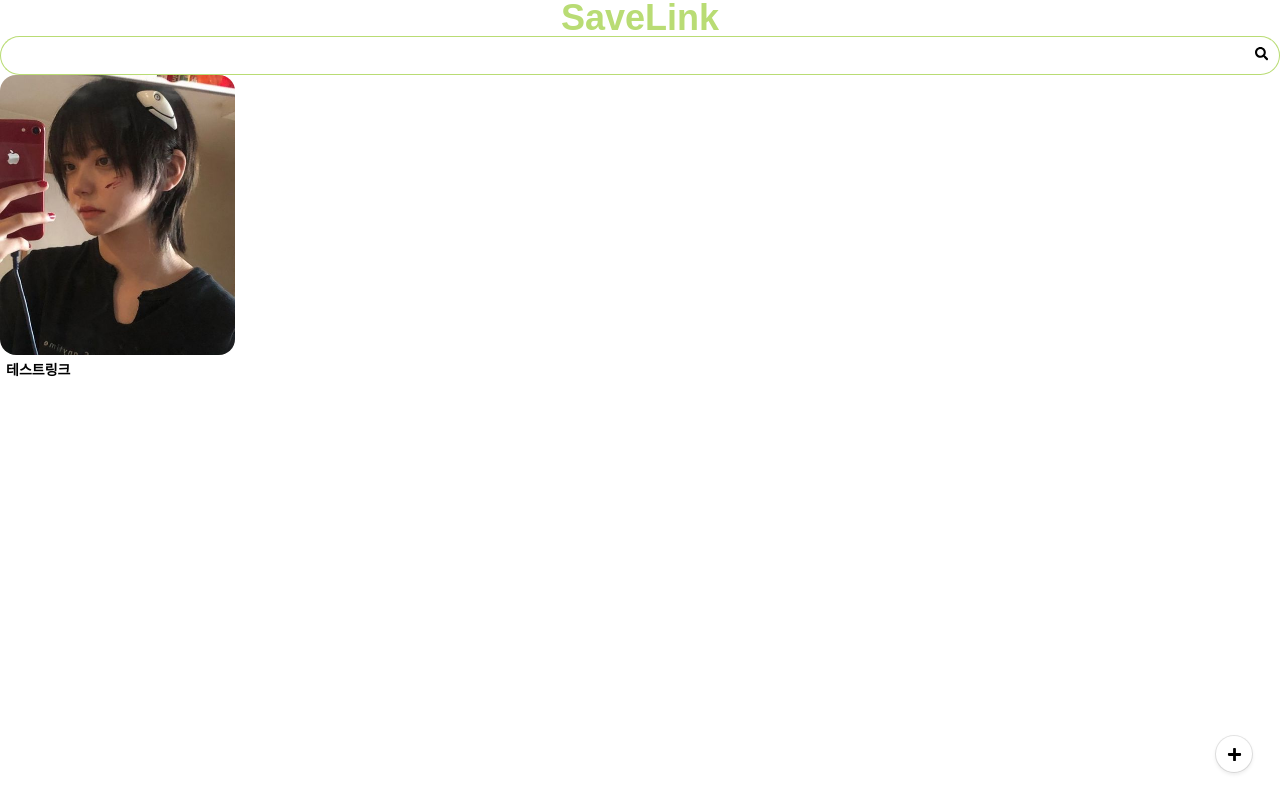
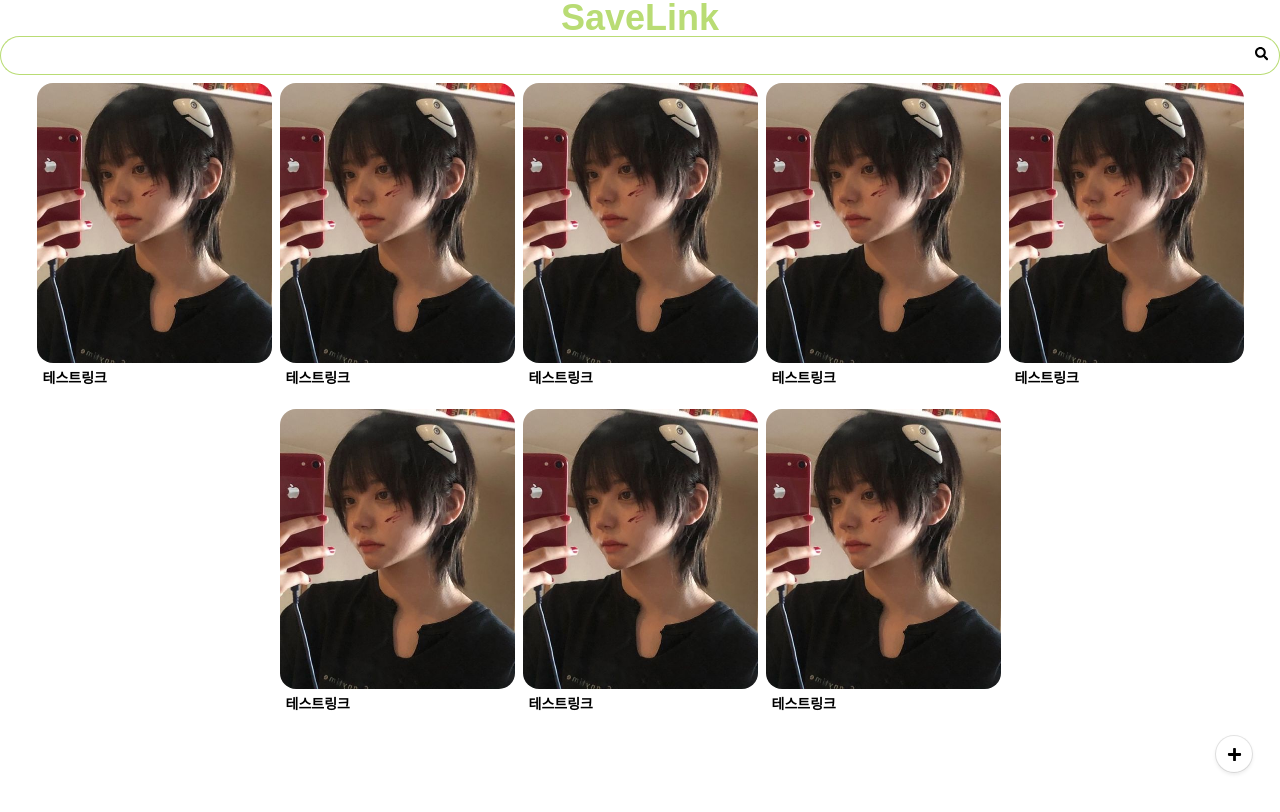
Before and after one commit to rladngus133/SaveLink, a React (Vite) app: page / in a window 1280 px wide. Shown: the top 812 px of the page. Built offline with nearby package versions, Linux system fonts and the light colour scheme.

Commit message:
style/CardList구현

```diff
--- a/src/App.tsx
+++ b/src/App.tsx
@@ -5,6 +5,7 @@ import SearchBar from "./components/common/SearchBar";
 import Logo from "./components/common/Logo";
 import Card from "./components/common/Card";
 import PlusButton from "./components/common/PlusButton";
+import CardList from "./components/common/CardList";
 
 function App() {
   return (
@@ -12,7 +13,11 @@ function App() {
       <GlobalStyles />
       <Logo />
       <SearchBar />
-      <Card />
+      <CardList>
+        {[...Array(8)].map((_, i) => (
+          <Card key={i} />
+        ))}
+      </CardList>
       <PlusButton />
     </ThemeProvider>
   );
--- /dev/null
+++ b/src/components/common/CardList.tsx
@@ -0,0 +1,17 @@
+import { ReactNode } from "react";
+import styled from "styled-components";
+
+export default function CardList({ children }: { children: ReactNode }) {
+  return <S.Container>{children}</S.Container>;
+}
+
+const S = {
+  Container: styled.div`
+    display: flex;
+    justify-content: center;
+    flex-wrap: wrap;
+    gap: 8px;
+    padding-inline: 12px;
+    padding-block: 8px;
+  `,
+};
--- a/src/components/common/PlusButton.tsx
+++ b/src/components/common/PlusButton.tsx
@@ -13,7 +13,8 @@ export default function PlusButton() {
 
 const S = {
   Container: styled(motion.div)`
-    position: absolute;
+    position: fixed;
+    background-color: white;
     bottom: 28px;
     right: 28px;
     display: flex;
```
